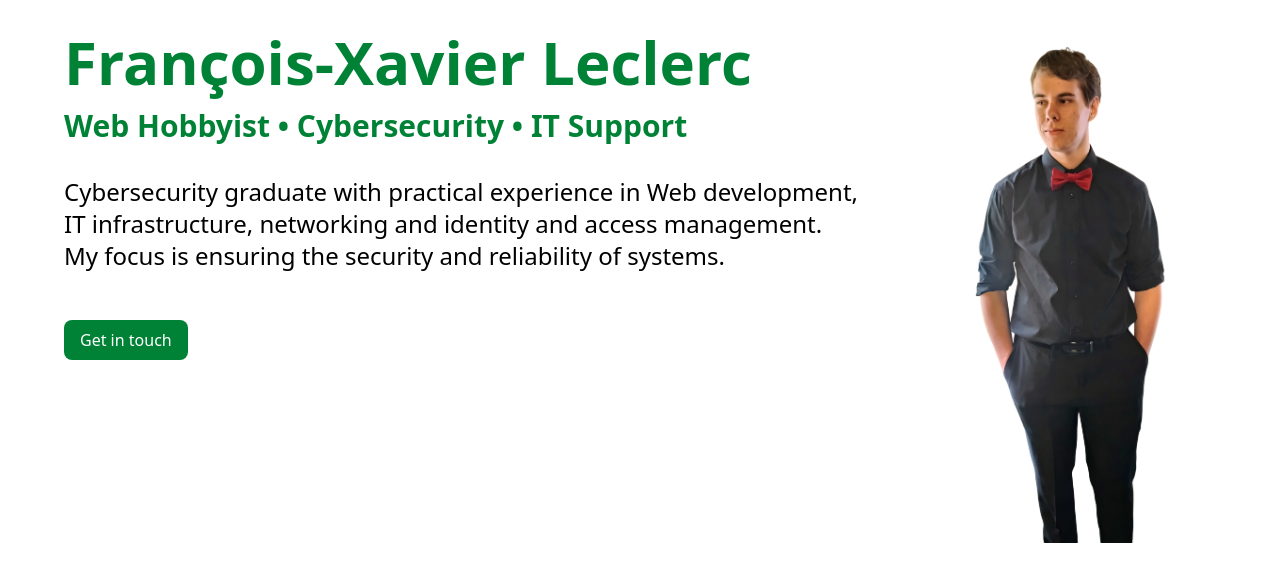
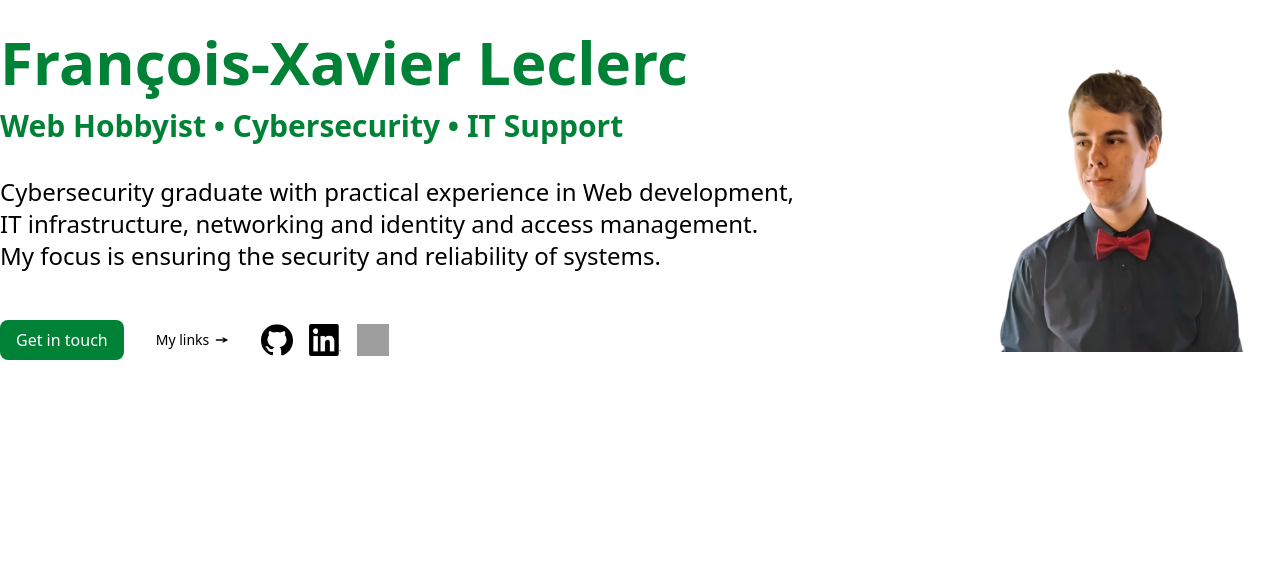
Before and after one commit to Jimpie1043/FX-Portfolio, a Django app: page / in a window 1280 px wide. Shown: the part 64-646 px from the top of the page. Run offline with Django 5.2, Linux system fonts and the light colour scheme; style sheets or scripts are compiled from the project's sources; grey boxes are pictures that could not be loaded.

Commit message:
Add my links
Add icons and links for: Github, Linkedin and email

```diff
--- a/pages/templates/home.html
+++ b/pages/templates/home.html
@@ -3,15 +3,15 @@
 
 {% block content %}
   <!-- HERO SECTION -->
-  <div class="section-wrapper bg-white text-black dark:bg-[#16161b] dark:text-white">
-      <div class="section pt-2 md:pt-8">
+  <div class="w-full">
+      <section class="pt-2 md:pt-8">
 
         <!-- HERO CONTENT -->
         <div class="block">
 
           <!-- PROFILE IMAGE -->
           <img
-            src="{% static 'images/side-profile-no-bg.png' %}"
+            src="{% static 'images/side-profile-bg.png' %}"
             alt="François-Xavier Leclerc"
             class="float-right w-1/4 ml-0 md:ml-8 select-none"
           />
@@ -34,18 +34,18 @@
           <!-- END TITLE AND DESCRIPTION -->
 
           <!-- CONTACT BUTTONS -->
-          <div class="flex md:mb-16">
-            <button class="bg-green-700 text-white px-4 py-2 rounded-lg my-auto w-fit hover:bg-green-800 transition-colors">
+          <div class="flex md:mb-16 gap-4 md:gap-8">
+            <button class="bg-green-700 text-white px-4 py-2 rounded-lg my-auto w-fit
+            hover:bg-green-800 transition-colors cursor-pointer">
               <!-- TODO: Add URL -->
               <a href="">Get in touch</a>
             </button>
 
             <!-- TODO: Add links -->
-            <!--
             <p class="flex items-center gap-1 text-sm">
               My links
               <span
-                class="size-4 dark:bg-gray-100"
+                class="size-4 bg-black dark:bg-gray-100"
                 aria-hidden="true"
                 style="
                   mask: url('{% static 'svg/right-arrow.svg' %}') center / contain no-repeat;
@@ -53,14 +53,47 @@
                 "
               ></span>
             </p>
-            -->
+
+            <span class="flex gap-2 md:gap-4 select-none">
+              <!-- GITHUB ICON -->
+              <a href="https://github.com/Jimpie1043"
+              target="_blank" rel="noopener noreferrer"
+              class="social-icon" aria-label="GitHub">
+                <img src="{% static 'svg/github/GitHub_Invertocat_Black.svg' %}"
+                alt="GitHub" class="size-8 dark:hidden">
+                <img src="{% static 'svg/github/GitHub_Invertocat_White.svg' %}"
+                alt="GitHub" class="size-8 hidden dark:block">
+              </a>
+
+              <!-- LINKEDIN ICON -->
+              <a href="https://www.linkedin.com/in/francois-xavier-leclerc"
+              target="_blank" rel="noopener noreferrer"
+              class="social-icon" aria-label="LinkedIn">
+                <img src="{% static 'svg/linkedin/InBug-Black.png' %}"
+                alt="LinkedIn" class="size-8 dark:hidden">
+                <img src="{% static 'svg/linkedin/InBug-White.png' %}"
+                alt="LinkedIn" class="size-8 hidden dark:block">
+              </a>
+
+              <!-- EMAIL ICON -->
+              <a href="mailto:fx.leclerc05@gmail.com"
+              target="_blank" rel="noopener noreferrer"
+              class="social-icon" aria-label="Email">
+                <img src="{% static 'svg/email-black.svg' %}"
+                alt="Email" class="size-8 dark:hidden">
+                <img src="{% static 'svg/email-white.svg' %}"
+                alt="Email" class="size-8 hidden dark:block">
+              </a>
+
+            </span>
+
           </div>
           <!-- END CONTACT BUTTONS -->
 
         </div>
         <!-- END HERO CONTENT -->
 
-      </div>
+      </section>
   </div>
   <!-- END HERO SECTION -->
 
```
